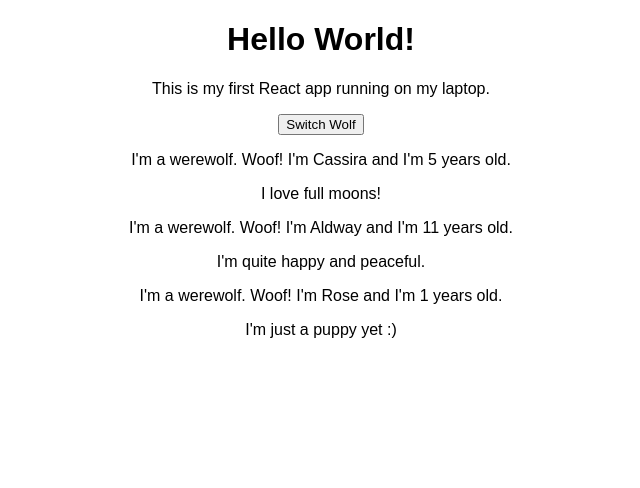
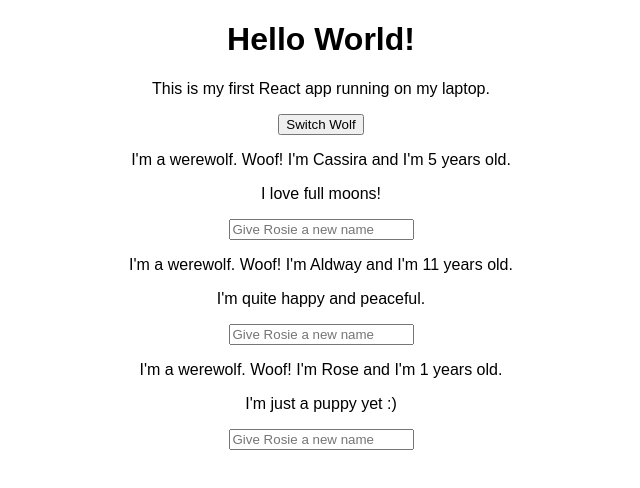
Before and after one commit to GreywindGit/ReactDemo, a React (Create React App) app: page / in a window 1280 px wide. Shown: the top 488 px of the page, without its empty margins (319-959 px from the left). Built offline with nearby package versions, Linux system fonts and the light colour scheme.

Commit message:
Add two way binding

```diff
--- a/src/App.js
+++ b/src/App.js
@@ -21,6 +21,16 @@ class App extends Component {
       });
   }
 
+  changeRosieNameHandler = (event) => {
+    this.setState({
+      wolves: [
+        { name: "Cassira", age: 7},
+        { name: "Aldway", age: 12},
+        { name: event.target.value, age: 1}
+      ]
+    });
+  }
+
   /*
     Two ways of passing arguments of methods: this.functionName.bind(this, newValue) OR
     () => this.functionName(newValue). By binding it, the second "this" keyword refers
@@ -42,7 +52,7 @@ class App extends Component {
           <Person
             name={this.state.wolves[2].name}
             age={this.state.wolves[2].age}
-            click={this.switchWolfHandler.bind(this, "19")}>I'm just a puppy yet :)</Person>
+            changename={this.changeRosieNameHandler}>I'm just a puppy yet :)</Person>
       </div>
     );
   }
--- a/src/Person/Person.js
+++ b/src/Person/Person.js
@@ -5,6 +5,7 @@ const person = (props) => {
         <div>
             <p onClick={props.click}>I'm a werewolf. Woof! I'm {props.name} and I'm {props.age} years old.</p>
             <p>{props.children}</p>
+            <input type="text" placeholder="Give Rosie a new name" onChange={props.changename} />
         </div>
     )
 }
```
